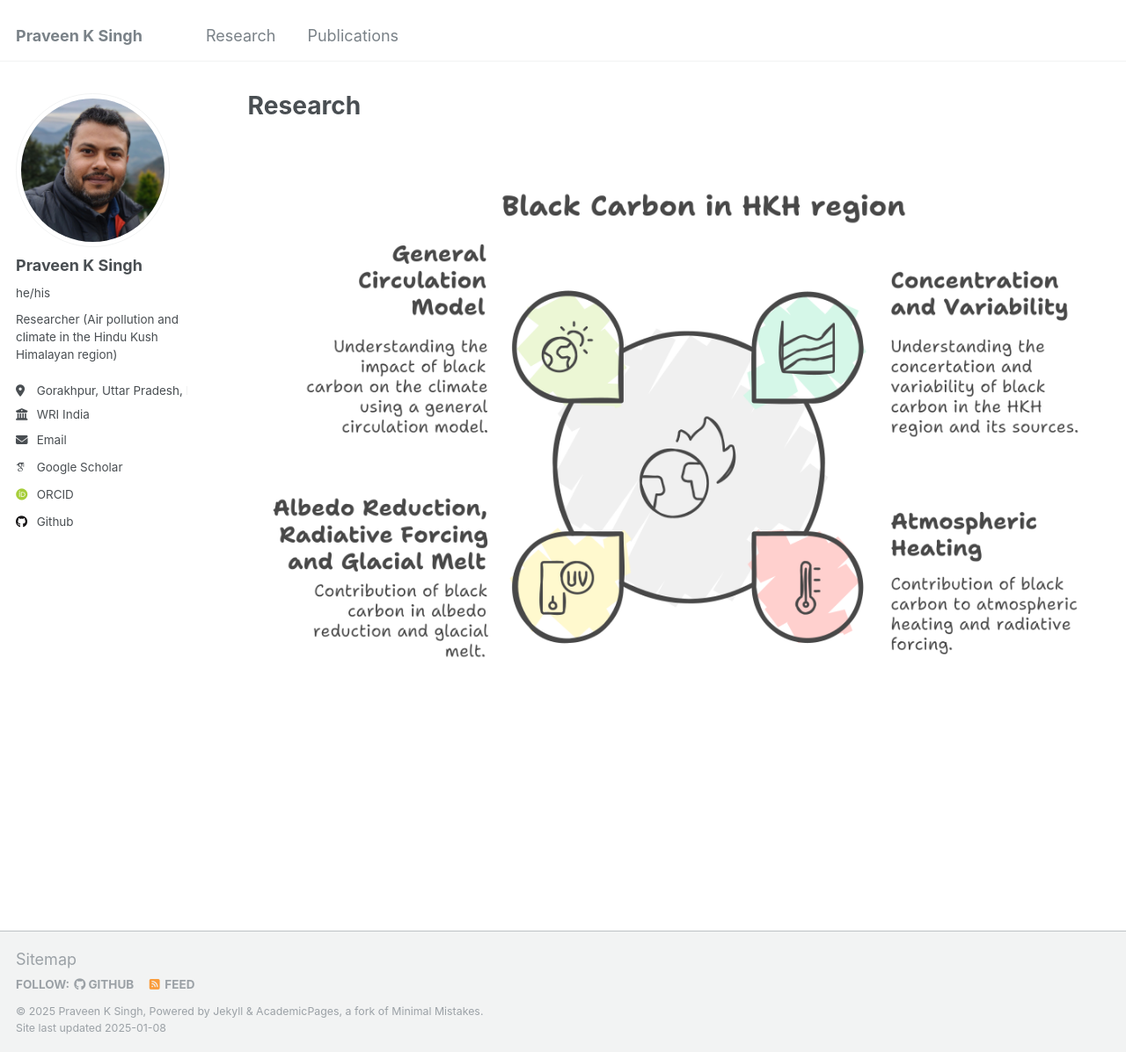
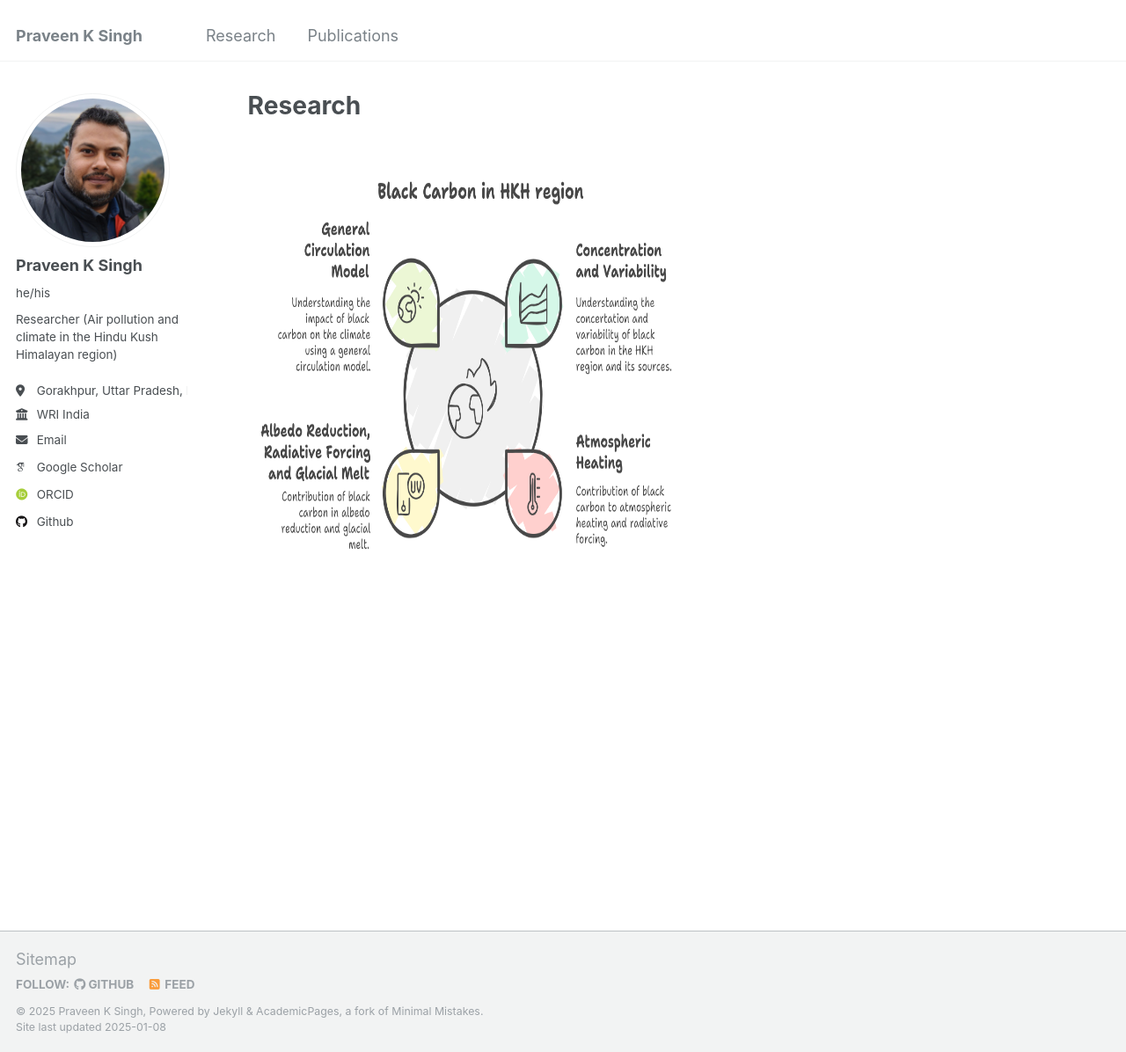
Before and after one commit to singhpraveenk/praveenksingh.github.io, a Jekyll site: the page built from _pages/research.md, in a window 1280 px wide and 1196 px high. Shown: the whole window at 88% size. Built offline with Jekyll 4.4.1, drawn with Linux system fonts in a browser that asks for light colours; some web fonts are replaced.

Commit message:
Update research.md

```diff
--- a/_pages/research.md
+++ b/_pages/research.md
@@ -5,4 +5,4 @@ permalink: /research/
 author_profile: true
 ---
 
-<img src="/images/research.png">
+<img src="/images/research.png" alt="Research" style="width:500px;height:500px;">
```
